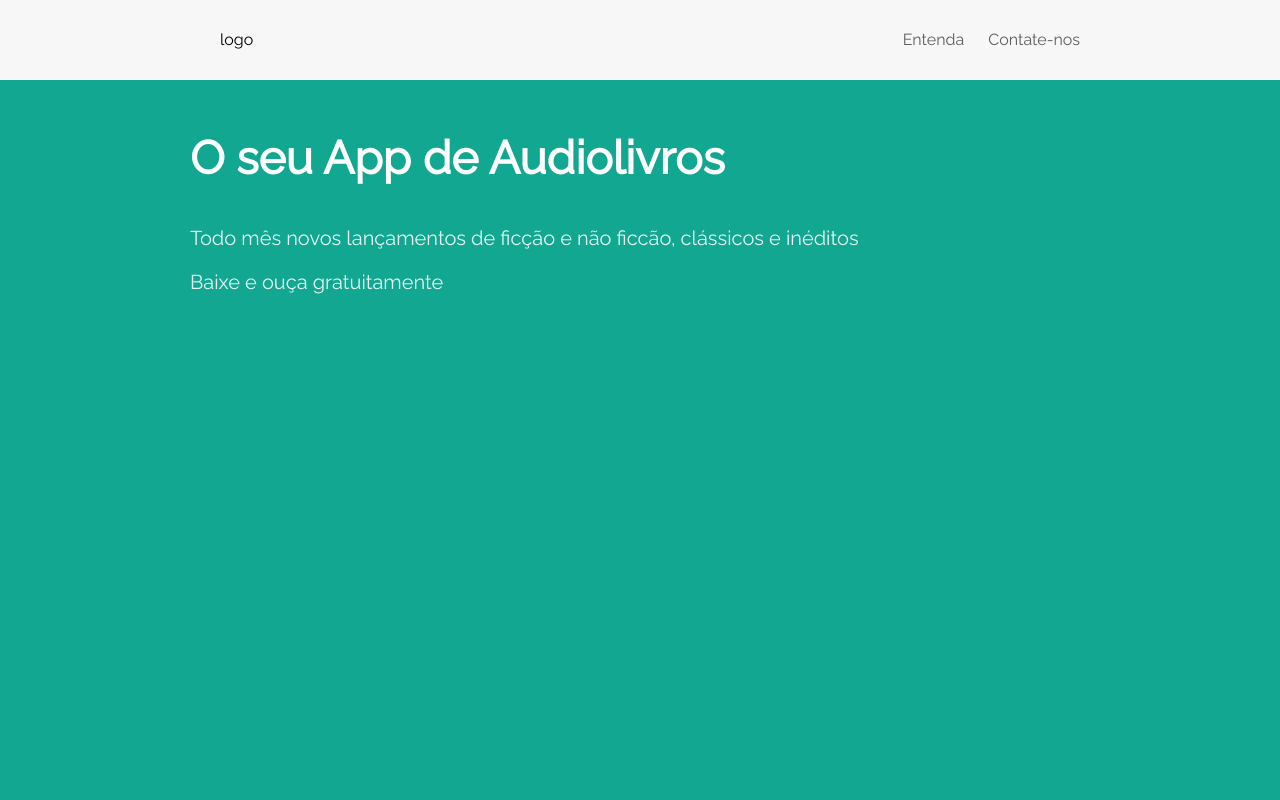
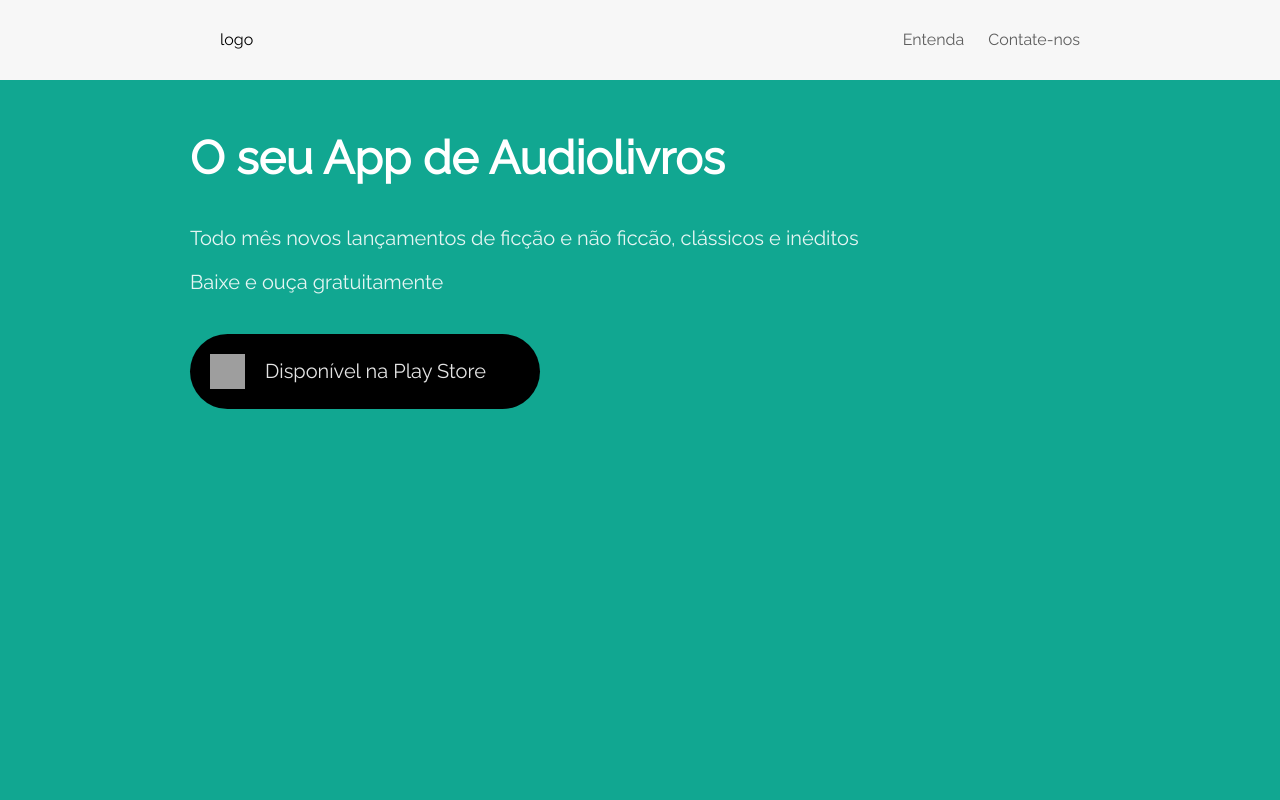
Before and after one commit to JonathanNasc/JonathanNasc.github.io, a plain HTML site: page index.html in a window 1280 px wide. Shown: the top 800 px of the page. Drawn offline with Linux system fonts and the light colour scheme; grey boxes are pictures that could not be loaded.

Commit message:
Play store

```diff
--- a/index.html
+++ b/index.html
@@ -60,6 +60,22 @@
             margin-left: 0px;
             padding: 10px 0;
             color: #ffffffe4;
+        }
+        .store-buttons {
+            background-color: #000;
+            border-radius: 50px;
+            padding: 5px;
+            margin: 30px;
+            width: 350px;
+        }
+        .store-buttons div {
+            display: flex;
+            align-items: center;
+        }
+        .store-buttons img {
+            height: 35px;
+            width: 35px;
+            margin: 0 20px;
         }
         .content {
             background-color: #fff;
@@ -140,6 +156,12 @@
                 <h1>O seu App de Audiolivros</h1>
                 <div>Todo mês novos lançamentos de ficção e não ficcão, clássicos e inéditos</div>
                 <div>Baixe e ouça gratuitamente</div>
+                <div class="store-buttons">
+                    <div>
+                        <img src="https://cdn4.iconfinder.com/data/icons/free-colorful-icons/360/google_play.png" />
+                        Disponível na Play Store
+                    </div>
+                </div>
             </div>
         </div>
     </div>
```
